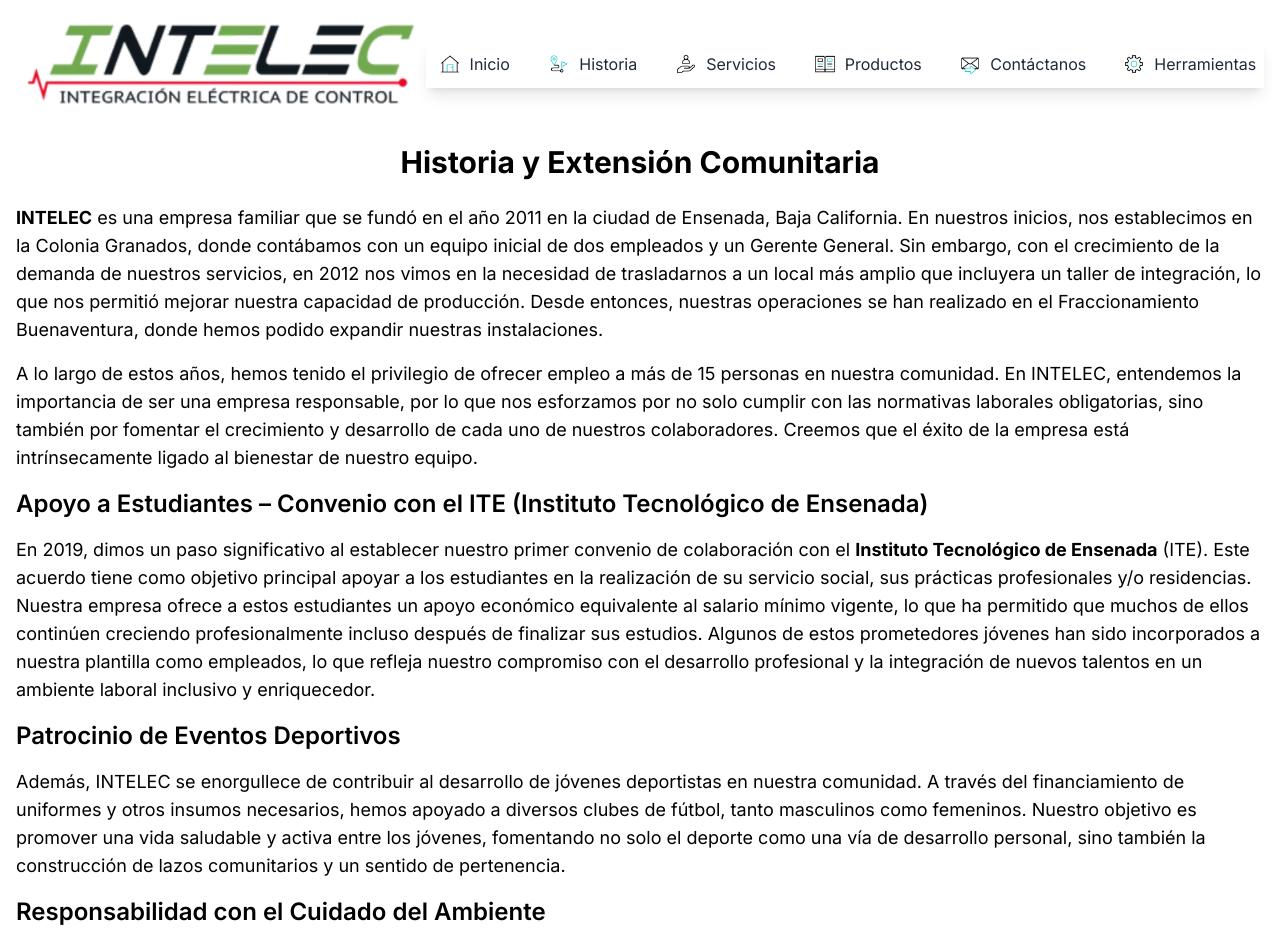
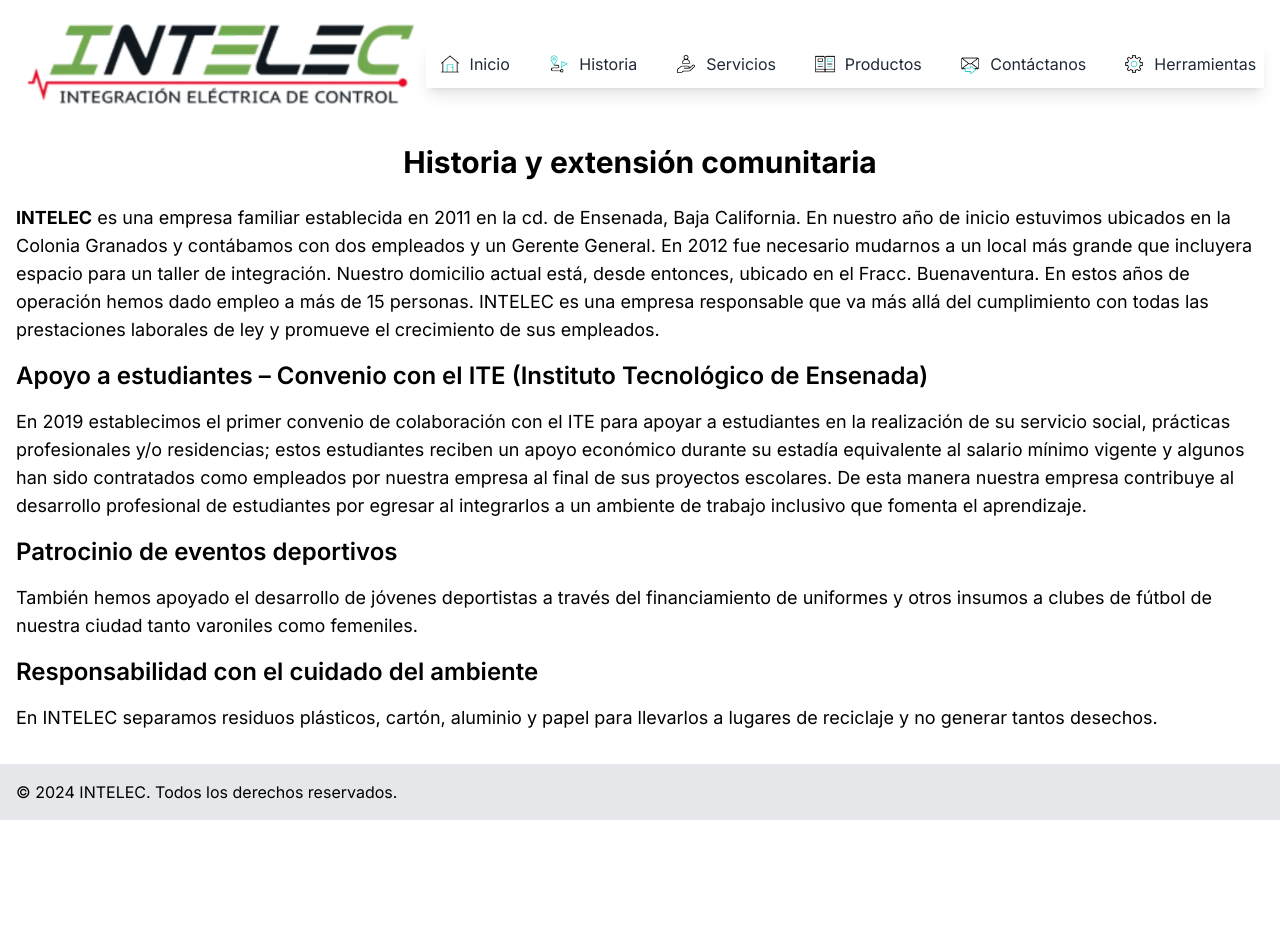
Before and after one commit to ErmacUwU/netlifyintelec, a Next.js app: page /historia in a window 1280 px wide. Shown: the top 948 px of the page. After the commit the page ends 820 px from the top, so only its background shows below. Built offline with nearby package versions, Linux system fonts and the light colour scheme.

Commit message:
Ajustes al swiper, imagen de fondo, cambios esteticos etc etc

```diff
--- a/app/historia/page.jsx
+++ b/app/historia/page.jsx
@@ -3,28 +3,24 @@ import React from 'react';
 const Historia = () => {
   return (
     <div className="w-full h-full flex flex-col p-4">
-      <h1 className="text-3xl font-bold mb-6 text-center">Historia y Extensión Comunitaria</h1>
+      <h1 className="text-3xl font-bold mb-6 text-center">Historia y extensión comunitaria</h1>
       <p className="text-lg mb-4">
-        <strong>INTELEC</strong> es una empresa familiar que se fundó en el año 2011 en la ciudad de Ensenada, Baja California. En nuestros inicios, nos establecimos en la Colonia Granados, donde contábamos con un equipo inicial de dos empleados y un Gerente General. Sin embargo, con el crecimiento de la demanda de nuestros servicios, en 2012 nos vimos en la necesidad de trasladarnos a un local más amplio que incluyera un taller de integración, lo que nos permitió mejorar nuestra capacidad de producción. Desde entonces, nuestras operaciones se han realizado en el Fraccionamiento Buenaventura, donde hemos podido expandir nuestras instalaciones.
+        <strong>INTELEC</strong> es una empresa familiar establecida en 2011 en la cd. de Ensenada, Baja California. En nuestro año de inicio estuvimos ubicados en la Colonia Granados y contábamos con dos empleados y un Gerente General. En 2012 fue necesario mudarnos a un local más grande que incluyera espacio para un taller de integración. Nuestro domicilio actual está, desde entonces, ubicado en el Fracc. Buenaventura. En estos años de operación hemos dado empleo a más de 15 personas. INTELEC es una empresa responsable que va más allá del cumplimiento con todas las prestaciones laborales de ley y promueve el crecimiento de sus empleados.
       </p>
 
+      <h2 className="text-2xl font-semibold mb-4">Apoyo a estudiantes – Convenio con el ITE (Instituto Tecnológico de Ensenada)</h2>
       <p className="text-lg mb-4">
-        A lo largo de estos años, hemos tenido el privilegio de ofrecer empleo a más de 15 personas en nuestra comunidad. En INTELEC, entendemos la importancia de ser una empresa responsable, por lo que nos esforzamos por no solo cumplir con las normativas laborales obligatorias, sino también por fomentar el crecimiento y desarrollo de cada uno de nuestros colaboradores. Creemos que el éxito de la empresa está intrínsecamente ligado al bienestar de nuestro equipo.
+        En 2019 establecimos el primer convenio de colaboración con el ITE para apoyar a estudiantes en la realización de su servicio social, prácticas profesionales y/o residencias; estos estudiantes reciben un apoyo económico durante su estadía equivalente al salario mínimo vigente y algunos han sido contratados como empleados por nuestra empresa al final de sus proyectos escolares. De esta manera nuestra empresa contribuye al desarrollo profesional de estudiantes por egresar al integrarlos a un ambiente de trabajo inclusivo que fomenta el aprendizaje.
       </p>
 
-      <h2 className="text-2xl font-semibold mb-4">Apoyo a Estudiantes – Convenio con el ITE (Instituto Tecnológico de Ensenada)</h2>
+      <h2 className="text-2xl font-semibold mb-4">Patrocinio de eventos deportivos</h2>
       <p className="text-lg mb-4">
-        En 2019, dimos un paso significativo al establecer nuestro primer convenio de colaboración con el <strong>Instituto Tecnológico de Ensenada</strong> (ITE). Este acuerdo tiene como objetivo principal apoyar a los estudiantes en la realización de su servicio social, sus prácticas profesionales y/o residencias. Nuestra empresa ofrece a estos estudiantes un apoyo económico equivalente al salario mínimo vigente, lo que ha permitido que muchos de ellos continúen creciendo profesionalmente incluso después de finalizar sus estudios. Algunos de estos prometedores jóvenes han sido incorporados a nuestra plantilla como empleados, lo que refleja nuestro compromiso con el desarrollo profesional y la integración de nuevos talentos en un ambiente laboral inclusivo y enriquecedor.
+        También hemos apoyado el desarrollo de jóvenes deportistas a través del financiamiento de uniformes y otros insumos a clubes de fútbol de nuestra ciudad tanto varoniles como femeniles.
       </p>
 
-      <h2 className="text-2xl font-semibold mb-4">Patrocinio de Eventos Deportivos</h2>
+      <h2 className="text-2xl font-semibold mb-4">Responsabilidad con el cuidado del ambiente</h2>
       <p className="text-lg mb-4">
-        Además, INTELEC se enorgullece de contribuir al desarrollo de jóvenes deportistas en nuestra comunidad. A través del financiamiento de uniformes y otros insumos necesarios, hemos apoyado a diversos clubes de fútbol, tanto masculinos como femeninos. Nuestro objetivo es promover una vida saludable y activa entre los jóvenes, fomentando no solo el deporte como una vía de desarrollo personal, sino también la construcción de lazos comunitarios y un sentido de pertenencia.
-      </p>
-
-      <h2 className="text-2xl font-semibold mb-4">Responsabilidad con el Cuidado del Ambiente</h2>
-      <p className="text-lg mb-4">
-        En INTELEC, también estamos comprometidos con la protección del medio ambiente. Realizamos un esfuerzo consciente para minimizar nuestro impacto ecológico mediante la separación y reciclaje de residuos plásticos, cartones, aluminio y papel. Esta práctica nos permite contribuir a la sostenibilidad de nuestro entorno, asegurando que nuestros procesos sean responsables y alineados con las necesidades del planeta. Creemos firmemente que cada acción cuenta y que es nuestra responsabilidad cuidar de los recursos que nos brinda la naturaleza.
+        En INTELEC separamos residuos plásticos, cartón, aluminio y papel para llevarlos a lugares de reciclaje y no generar tantos desechos.
       </p>
     </div>
   );
--- a/app/page.js
+++ b/app/page.js
@@ -16,13 +16,7 @@ export default function Home() {
     <div className="relative m-0 flex flex-col h-full">
       {/* Sección de video de fondo */}
       <div className="fixed top-0 left-0 w-full h-full overflow-hidden z-[-1]">
-        <video
-          src="/video/ensenada.webm" // Ruta del video en la carpeta public
-          autoPlay
-          loop
-          muted
-          className="w-full h-full object-cover"
-        />
+        <img className="w-full h-full" src="images/ensenada.jpg"></img>
       </div>
 
       {/* Sección de bienvenida */}
@@ -30,7 +24,7 @@ export default function Home() {
         <h1 className="text-5xl font-bold text-center mb-4 text-indigo-800">
           Bienvenidos a INTELEC
         </h1>
-        <div className="text-center text-lg leading-7 max-w-3xl text-gray-700">
+        <div className="text-center font-bold text-lg leading-7 max-w-3xl text-gray-700">
           <p>
             INTELEC es una pequeña empresa fundada en 2011 en Ensenada, Baja
             California. Ofrece a la venta productos de control y automatización
@@ -57,14 +51,13 @@ export default function Home() {
           modules={[Navigation, Pagination, Autoplay]}
           navigation
           loop
-          pagination={{ clickable: true }}
           spaceBetween={30} // Aumenta el espacio entre las imágenes
           slidesPerView={3.5} // Aumenta el número de imágenes visibles
           autoplay={{ delay: 3000, disableOnInteraction: false }}
           className="w-full max-w-6xl h-[400px]" // Ajusta el tamaño del contenedor
         >
           {sections.map((section, index) => (
-            <SwiperSlide key={index} className="flex justify-center">
+            <SwiperSlide key={index} className="flex justify-center select-none">
               <div className="flex justify-center w-full h-full">
                 <img
                   src={section.imgSrc}
```
Also changed, not shown: public/images/ensenada.jpg (added).
